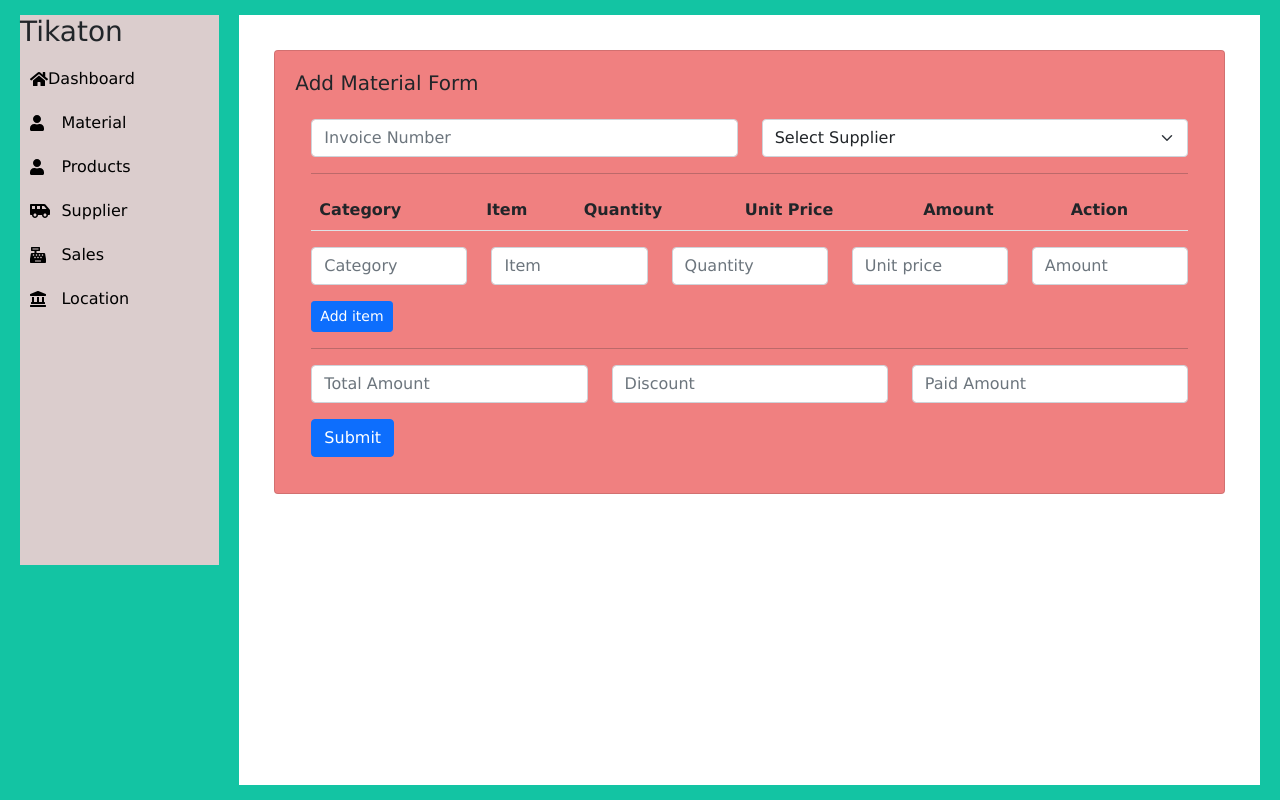
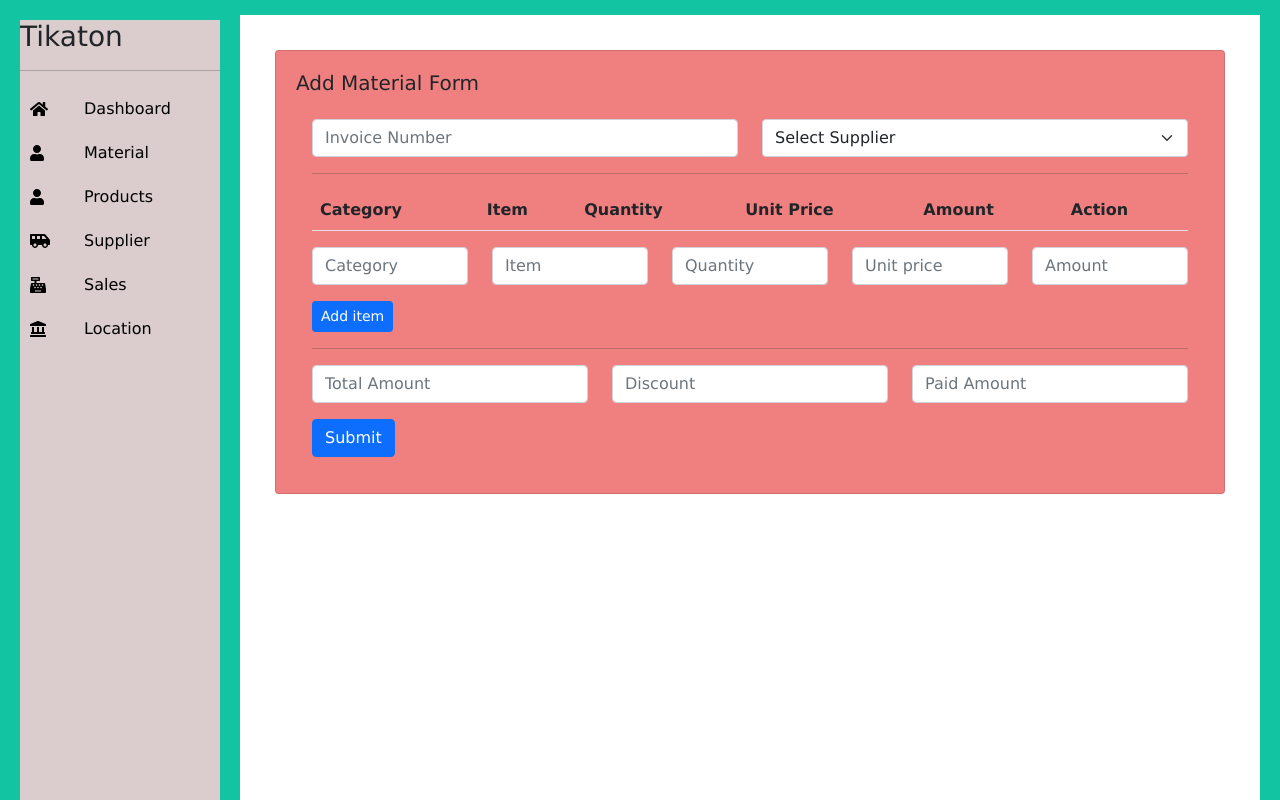
Before and after one commit to kallyas/tikatonwaragi, a React (Create React App) app: page /admin in a window 1280 px wide. Shown: the top 800 px of the page. Built offline with nearby package versions, Linux system fonts and the light colour scheme.

Commit message:
Update addMaterial screen

```diff
--- a/src/App.css
+++ b/src/App.css
@@ -16,7 +16,7 @@ body{
 }
 .dashboard{
   width: 100vw;
-  height: 100vh;
+  height: 120vh;
   padding:10px;
   background-color: #13C4A3;
   display: flex;
@@ -27,10 +27,10 @@ body{
   /* position: absolute; */
   background-color: #DBCDCD;
   width: 200px;
-  height: 550px;
+  height: 100%;
   box-sizing: border-box;
-  margin:  5px 10px 5px 10px;
-  display: flex;
+  margin:  10px 10px 10px 10px;
+
   }
 
 
--- a/src/App.js
+++ b/src/App.js
@@ -9,11 +9,13 @@ import React from "react";
     import SignUp from '../src/screens/signup';
     import SignIn from '../src/screens/signin';
     import Material from '../src/screens/Material'
+    import Admin from "./screens/adminScreen/administrator2"
+    import AddMaterial from "./screens/adminScreen/AddMaterial";
+    // import components
 
-    import Admin from '../src/screens/administrator2'
-    // import components
-    import Dashboard from '../src/components/material/Dashboard';
-    import Dashboard1 from '../src/components/material/Dashboard';
+    import Dashboard from '../src/components/dashboard/Dashboard';
+    import Dashboard1 from '../src/components/dashboard/Dashboard';
+
 
     function App() {
       return (
@@ -28,10 +30,13 @@ import React from "react";
             <Route path="/signup" component={SignUp} />
             <Route path="/adminstrator" component={Admin}/>
             <Route path="/material" component={Material}/>
+
+
+
             <Route path="/admin" component={Admin} exact/>
-            <Route path="/admin/dash" component={Dashboard}/>
+
             <Route path="/admin/dash1" component={Dashboard1}/>
-
+            <Route path="/admin/addMaterial" component={AddMaterial}/>
           </Route>
 
 
--- a/src/components/NavbarElement.js
+++ b/src/components/NavbarElement.js
@@ -1,4 +1,3 @@
-
 
 import { FaBars } from "react-icons/fa";
 import { NavLink as Link } from "react-router-dom";
--- a/src/components/material/SidenavData.js
+++ b/src/components/dashboard/SidenavData.js
@@ -12,14 +12,14 @@ const SideData = [
         {
           title: "Dashboard",
           icon:<FontAwesomeIcon name="users" icon={faHome}/>,
-          itemId: "/admin/dash",
+          itemId: "admin",
           // you can use your own custom Icon component as well
           // icon is optional
         },
         {
           title: "Material",
           icon:<FontAwesomeIcon name="users" icon={faUser}/>,
-          itemId: "/admin/material",
+          itemId: "admin/addMaterial",
           subNav: [
             {
               title: "Add New",
--- a/src/components/dashboard/MaterialTable.js
+++ b/src/components/material/MaterialTable.js
@@ -1,12 +1,8 @@
 import React from 'react'
-import {
-    Button,
-    Table,
-  } from "react-bootstrap";
+import {Button,} from "react-bootstrap";
 
 const MaterialTable = ({ material, index,removeMaterial }) => {
   return (
-
                 <tbody>
                   <tr>
                     <td>
@@ -16,7 +12,7 @@ const MaterialTable = ({ material, index,removeMaterial }) => {
                     <td>{material.quantity}</td>
                     <td>{material.unitPrice}</td>
                     <td>{material.amount}</td>
-                    <td> <Button variant="outline-danger" onClick={() => removeMaterial(index)}>✕</Button></td>
+                    <td> <Button variant="danger" onClick={() => removeMaterial(index)}>✕</Button></td>
                   </tr>
                 </tbody>
 
--- a/src/components/sidebar.js
+++ b/src/components/sidebar.js
@@ -1,16 +1,17 @@
 import React from "react";
 // import { FontAwesomeIcon } from "@fortawesome/react-fontawesome";
 // import { faBackward, faHome, faUser } from "@fortawesome/free-solid-svg-icons";
-import SideBarData  from '../components/material/SidenavData';
+import SideBarData  from '../components/dashboard/SidenavData';
 
 const Sidebar2 = () => {
   return (
-    <div className="">
+    <div className="side-menu">
       <div className="top-menu">
         <div className="logo">
           <h3>Tikaton</h3>
         </div>
       </div>
+      <hr/>
       <div className="bottom-menu">
       <ul className="side-bar-list">
           {SideBarData.map((val,key)=>{
--- /dev/null
+++ b/src/screens/adminScreen/AddMaterial.js
@@ -0,0 +1,24 @@
+import React from "react";
+
+import Sidebar2 from "../../components/sidebar";
+
+import AddMaterialForm from "../../components/material/AddMaterialForm";
+
+function AddMaterial() {
+  return (
+    <div className="dashboard">
+
+        <div   className="">
+
+        <Sidebar2/>
+        </div >
+        <div className="data-display">
+        {/* <Dashboard1/> */}
+        <AddMaterialForm />
+          </div >
+
+    </div>
+  );
+}
+
+export default AddMaterial;
--- /dev/null
+++ b/src/screens/adminScreen/administrator2.js
@@ -0,0 +1,25 @@
+import React from "react";
+
+import Sidebar2 from "../../components/sidebar";
+
+import AddMaterialForm from "../../components/material/AddMaterialForm";
+import Dashboard from "../../components/dashboard/Dashboard";
+
+function Adminstrator() {
+  return (
+    <div className="dashboard">
+
+        <div   className="">
+
+        <Sidebar2/>
+        </div >
+        <div className="data-display">
+        {/* <Dashboard/> */}
+        <AddMaterialForm />
+          </div >
+
+    </div>
+  );
+}
+
+export default Adminstrator;
--- a/src/screens/administrator2.js
+++ /dev/null
@@ -1,39 +0,0 @@
-import React from "react";
-
-// import {
-//   Row,
-//   Col,
-// } from "react-bootstrap";
-// import { FontAwesomeIcon } from "@fortawesome/react-fontawesome";
-// import {
-//   faHome,
-//   faPlus,
-
-//   faCheck,
-//   faSearch,
-//   faSlidersH,
-// } from "@fortawesome/free-solid-svg-icons";
-
-import Sidebar2 from "../components/sidebar";
-import Dashboard from "../components/material/Dashboard"
-import Dashboard1 from "../components/material/dashnew";
-import AddMaterialForm from "../components/dashboard/AddMaterialForm";
-
-function Adminstrator() {
-  return (
-    <div className="dashboard">
-
-        <div   className="side-menu">
-
-        <Sidebar2/>
-        </div >
-        <div className="data-display">
-        {/* <Dashboard1/> */}
-        <AddMaterialForm />
-          </div >
-
-    </div>
-  );
-}
-
-export default Adminstrator;
```
Also changed, not shown: src/components/dashboard/Dashboard.js (renamed from src/components/material/Dashboard.js), src/components/dashboard/dashnew.js (renamed from src/components/material/dashnew.js), src/components/material/AddMaterialForm.js (renamed from src/components/dashboard/AddMaterialForm.js).
